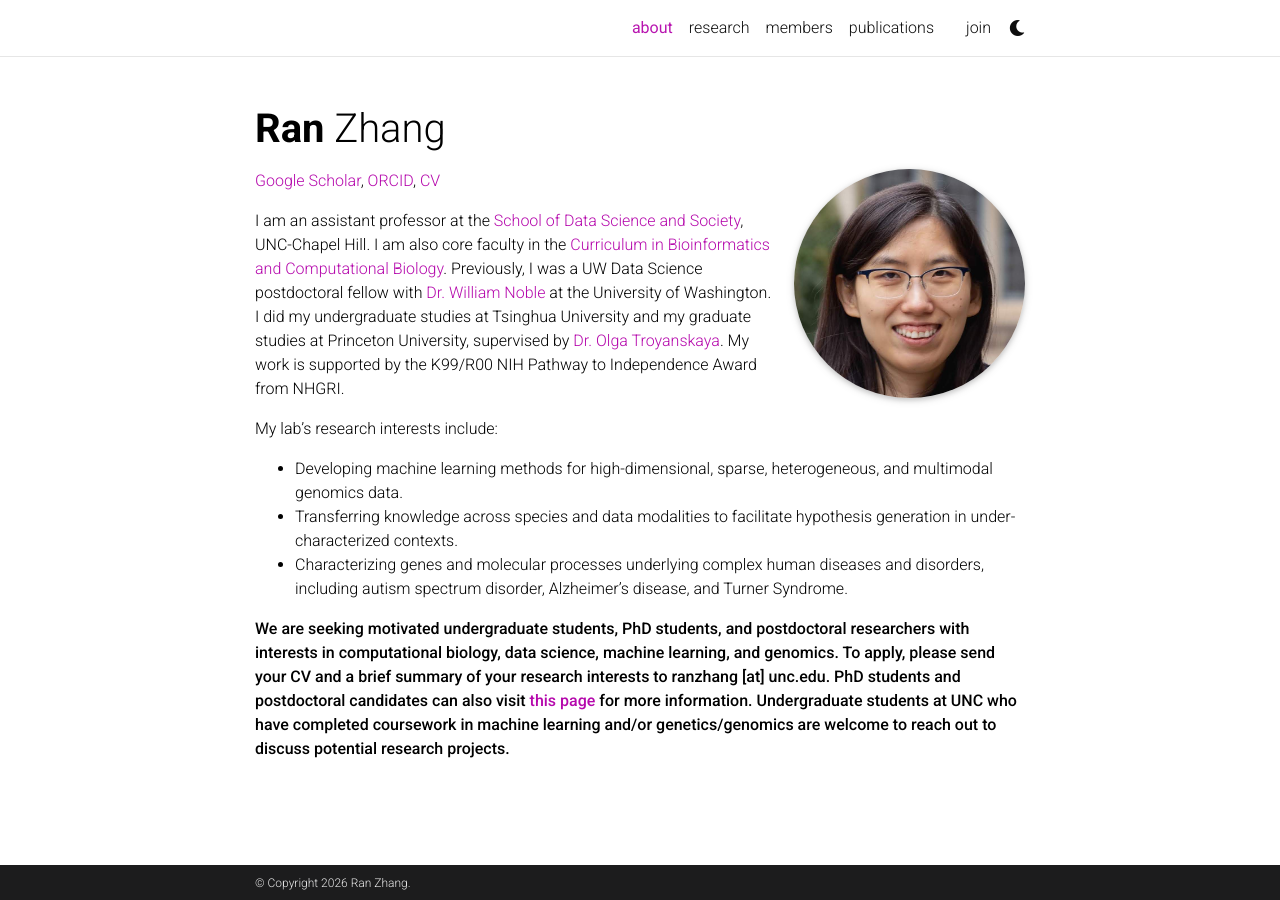
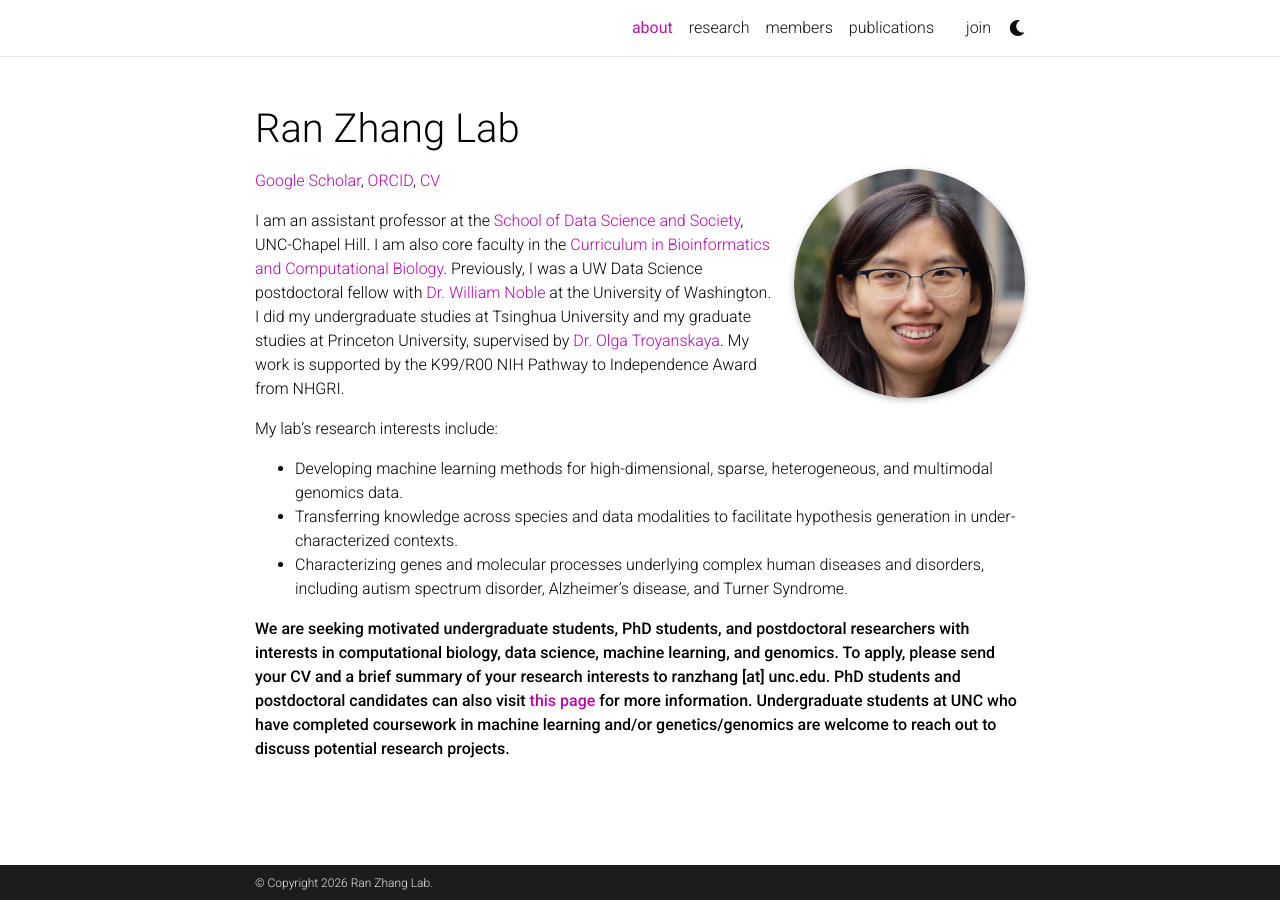
Before and after one commit to RanZhang08/RanZhang08.github.io, a Jekyll site: the page built from _pages/about.md, in a window 1280 px wide. Built offline with Jekyll 4.4.1, drawn with Linux system fonts in a browser that asks for light colours; full-size pictures stand in for the smaller copies a plugin makes; comment, search, counter and statistics services are not loaded; a style sheet for code colours, icons or effects is not loaded.

Commit message:
minor formatting

```diff
--- a/_config.yml
+++ b/_config.yml
@@ -3,10 +3,10 @@
 # -----------------------------------------------------------------------------
 
 title: blank # the website title (if blank, full name will be used instead)
-first_name: Ran
+first_name: Ran Zhang
 middle_name:
-last_name: Zhang
-email: ranz0@uw.edu
+last_name: Lab
+email: ranzhang@unc.edu
 #description: > # the ">" symbol means to ignore newlines until "footer_text:"
 #  A simple, whitespace theme for academics. Based on [*folio](https://github.com/bogoli/-folio) design.
 #footer_text: >
--- a/_includes/header.html
+++ b/_includes/header.html
@@ -8,7 +8,7 @@
           <a class="navbar-brand title font-weight-lighter" href="{{ site.baseurl }}/">
             {%- if site.title == "blank" -%}
               {%- if site.first_name -%}
-                <span class="font-weight-bold">{{- site.first_name -}}&nbsp;</span>
+                <span>{{- site.first_name -}}&nbsp;</span>
               {%- endif -%}
               {%- if site.middle_name -%}
                 {{- site.middle_name -}}&nbsp;
--- a/_layouts/about.html
+++ b/_layouts/about.html
@@ -6,7 +6,7 @@ layout: default
       <div class="post">
         <header class="post-header">
           <h1 class="post-title">
-           {% if site.title == "blank" -%}<span class="font-weight-bold">{{ site.first_name }}</span> {{ site.middle_name }} {{ site.last_name }}{%- else -%}{{ site.title }}{%- endif %}
+           <span>{{ site.first_name }}</span> {{ site.middle_name }} {{ site.last_name }}
           </h1>
           <p class="desc">{{ page.subtitle }}</p>
         </header>
```
